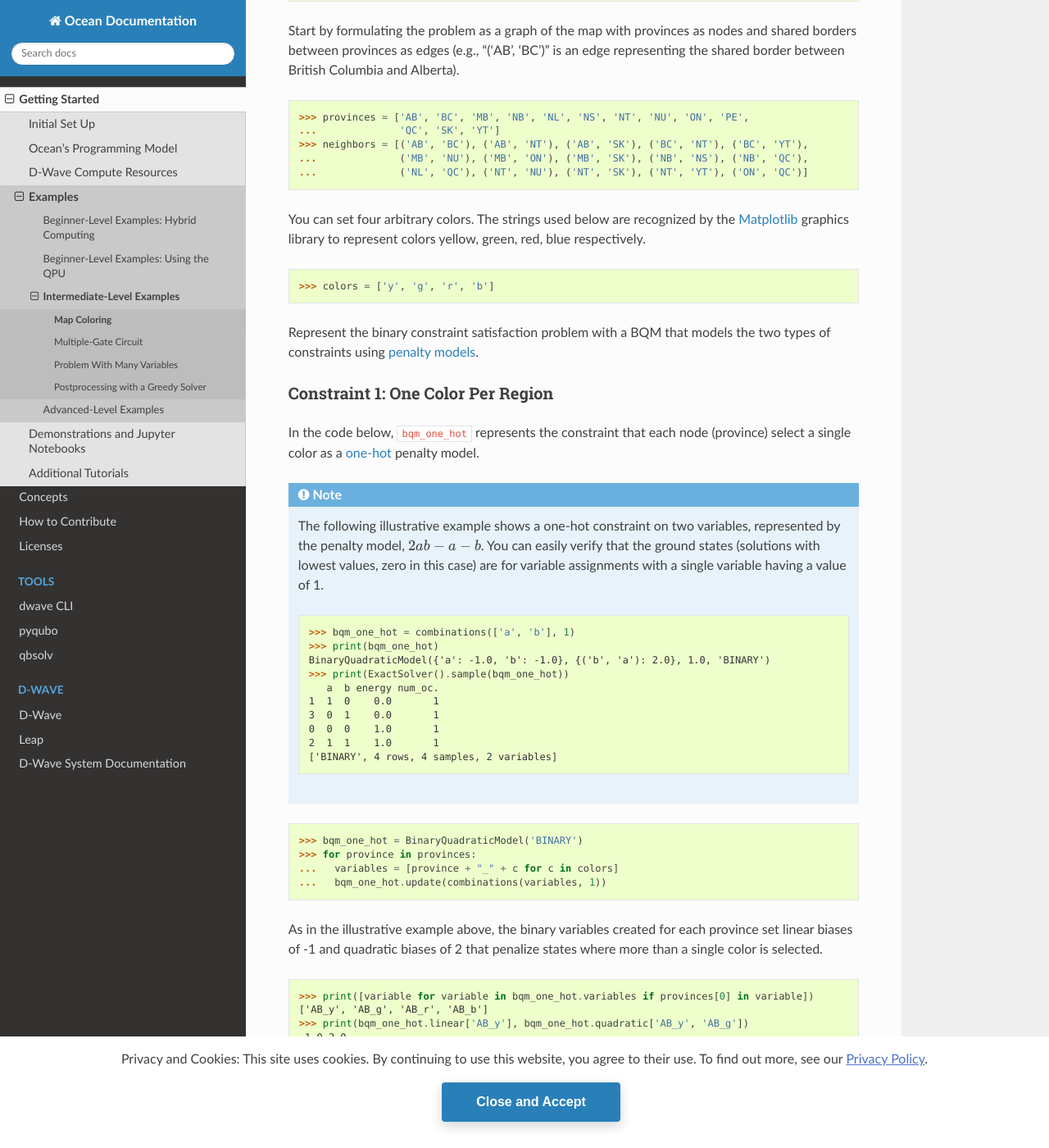
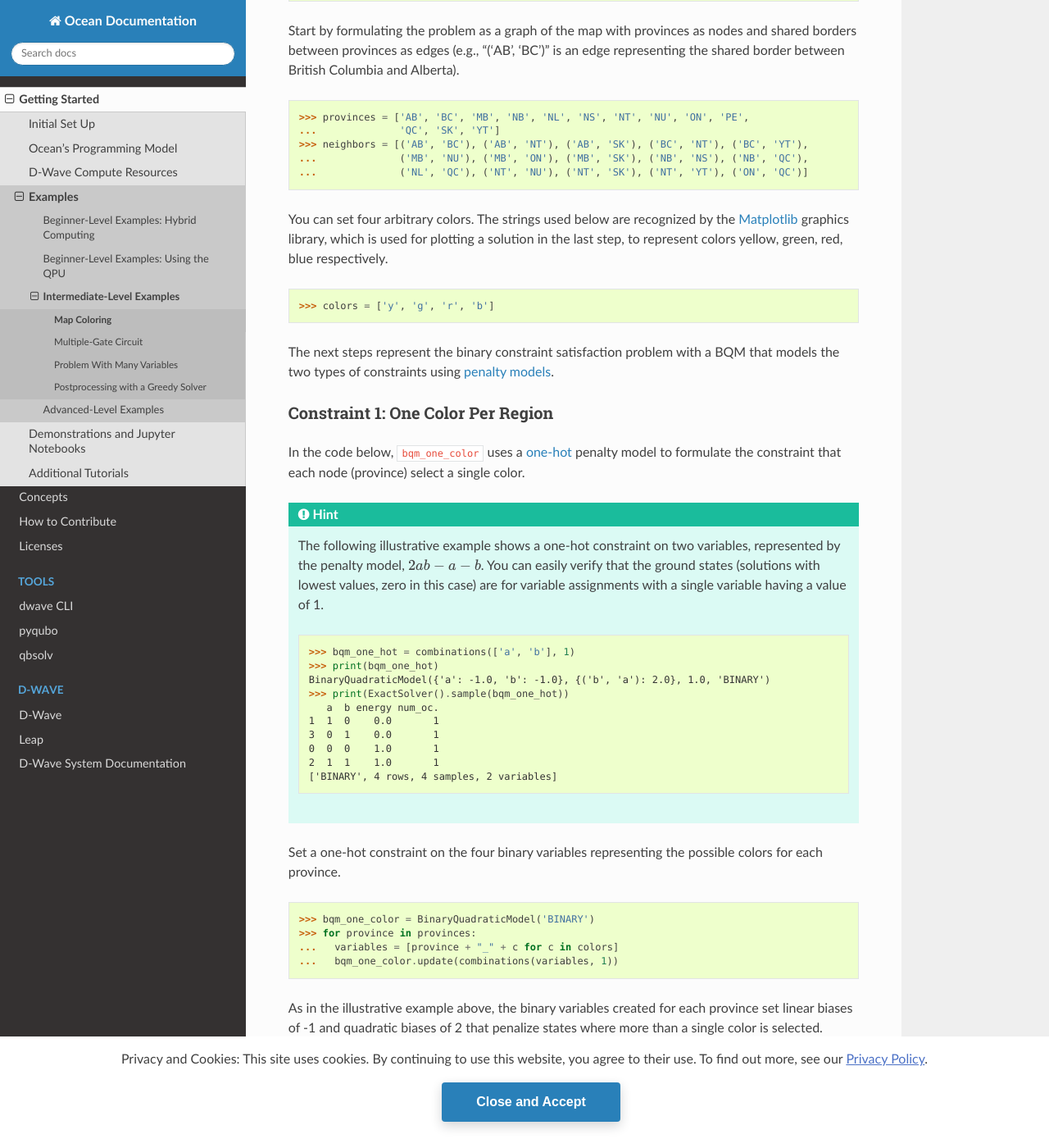
Before and after one commit to dwavesystems/dwave-ocean-sdk, a Sphinx documentation site: the page built from docs/examples/map_coloring.rst, in a window 1280 px wide and 1400 px high, scrolled down 2927 px. Shown: the whole window at 82% size. Built offline with Sphinx 7.4.7 and the Read the Docs theme 2.0.0, drawn with Linux system fonts in a browser that asks for light colours; pages that are not in the unit, such as notebooks, are missing from menus; the version number could not be read and is left out; some of the changed text lies outside the part shown.

Commit message:
Edit constraint sections

```diff
--- a/docs/examples/map_coloring.rst
+++ b/docs/examples/map_coloring.rst
@@ -160,22 +160,23 @@
 ...              ('NL', 'QC'), ('NT', 'NU'), ('NT', 'SK'), ('NT', 'YT'), ('ON', 'QC')]
 
 You can set four arbitrary colors. The strings used below are recognized by
-the `Matplotlib <https://matplotlib.org>`_ graphics library to represent colors
-yellow, green, red, blue respectively.
+the `Matplotlib <https://matplotlib.org>`_ graphics library, which is used for
+plotting a solution in the last step, to represent colors yellow, green, red,
+blue respectively.
 
 >>> colors = ['y', 'g', 'r', 'b']
 
-Represent the binary constraint satisfaction problem with a BQM that models the
-two types of constraints using :ref:`penalty models <penalty_sdk>`.
+The next steps represent the binary constraint satisfaction problem with a BQM
+that models the two types of constraints using :ref:`penalty models <penalty_sdk>`.
 
 Constraint 1: One Color Per Region
 ----------------------------------
 
-In the code below, :code:`bqm_one_hot` represents the constraint that each node
-(province) select a single color as a `one-hot <https://en.wikipedia.org/wiki/One-hot>`_
-penalty model.
+In the code below, :code:`bqm_one_color` uses a
+`one-hot <https://en.wikipedia.org/wiki/One-hot>`_ penalty model to formulate the
+constraint that each node (province) select a single color.
 
-.. note::
+.. hint::
 
   The following illustrative example shows a one-hot constraint on two variables,
   represented by the penalty model, :math:`2ab - a - b`. You can easily verify
@@ -193,18 +194,21 @@
   2  1  1    1.0       1
   ['BINARY', 4 rows, 4 samples, 2 variables]
 
->>> bqm_one_hot = BinaryQuadraticModel('BINARY')
+Set a one-hot constraint on the four binary variables representing the possible
+colors for each province.
+
+>>> bqm_one_color = BinaryQuadraticModel('BINARY')
 >>> for province in provinces:
 ...   variables = [province + "_" + c for c in colors]
-...   bqm_one_hot.update(combinations(variables, 1))
+...   bqm_one_color.update(combinations(variables, 1))
 
 As in the illustrative example above, the binary variables created for each
 province set linear biases of -1 and quadratic biases of 2 that penalize states
 where more than a single color is selected.
 
->>> print([variable for variable in bqm_one_hot.variables if provinces[0] in variable])
+>>> print([variable for variable in bqm_one_color.variables if provinces[0] in variable])
 ['AB_y', 'AB_g', 'AB_r', 'AB_b']
->>> print(bqm_one_hot.linear['AB_y'], bqm_one_hot.quadratic['AB_y', 'AB_g'])
+>>> print(bqm_one_color.linear['AB_y'], bqm_one_color.quadratic['AB_y', 'AB_g'])
 -1.0 2.0
 
 Constraint 2: Different Colors for Adjacent Regions
@@ -229,8 +233,8 @@
   3  0  1    1.0       1
   ['BINARY', 4 rows, 4 samples, 2 variables]
 
-  Switching the sign of the quadratic coefficient to :math:`+1` penalizes
-  variable assignment :math:`a = b = 1`.
+  Switching the sign of the quadratic coefficient to :math:`+1` (and dropping the
+  offset) now penalizes variable assignment :math:`a = b = 1`.
 
   >>> bqm_and_plus = BinaryQuadraticModel({}, {'ab': 1}, 0, 'BINARY')
   >>> print(ExactSolver().sample(bqm_and_plus))
@@ -255,7 +259,13 @@
 Create a BQM for the Problem
 ----------------------------
 
->>> bqm = bqm_one_hot + bqm_neighbors
+The previous sections created BQMs that represent the two types of constraints.
+For some problems, such constraints are supplementary to an objective that needs
+to be minimized, but in this problem, any solution that meets the constraints is
+a good solution. The BQM that represents the map coloring problem is therefore
+a simple sum of the BQMs representing the constraints.
+
+>>> bqm = bqm_one_color + bqm_neighbors
 
 Sample the BQM
 --------------
```
Also changed, not shown: other parts of docs/examples/map_coloring.rst (+1 -1 lines).
